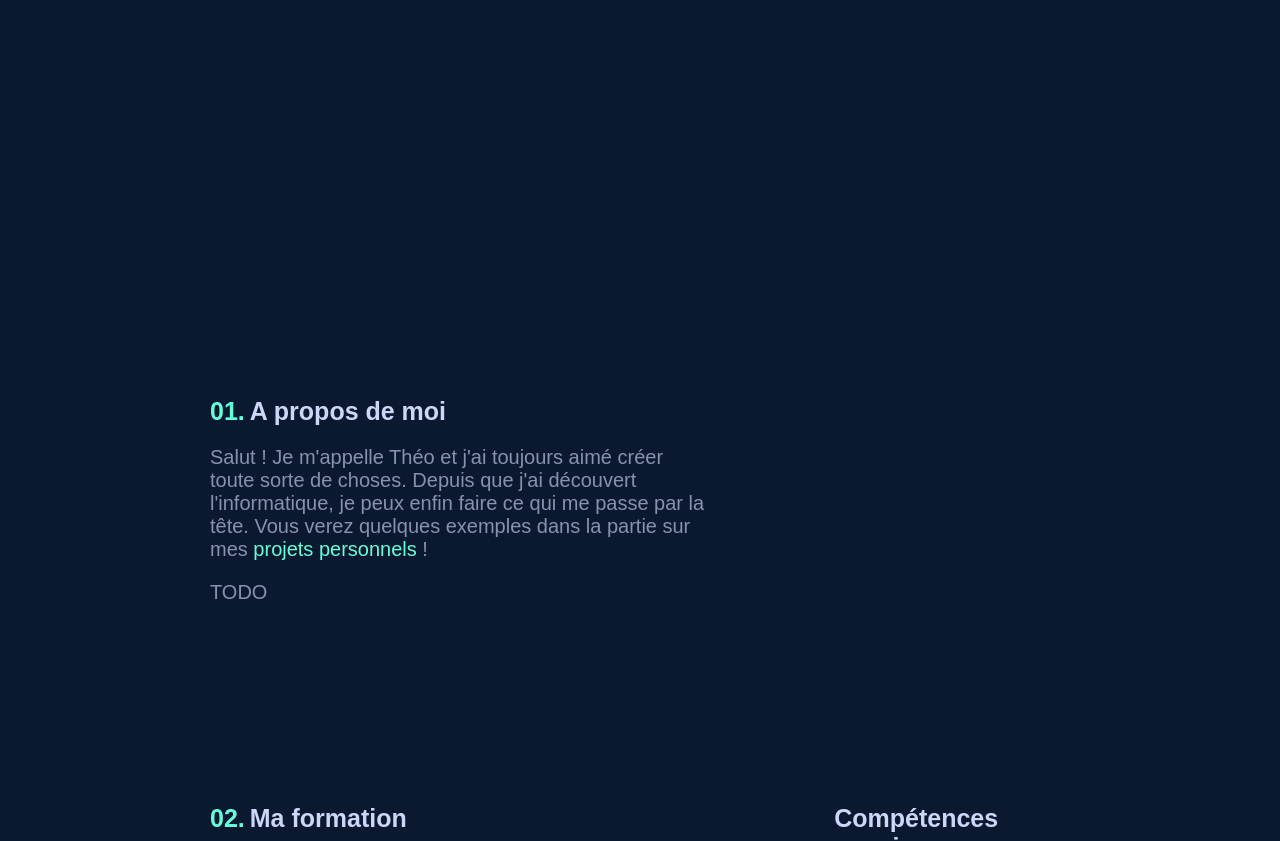
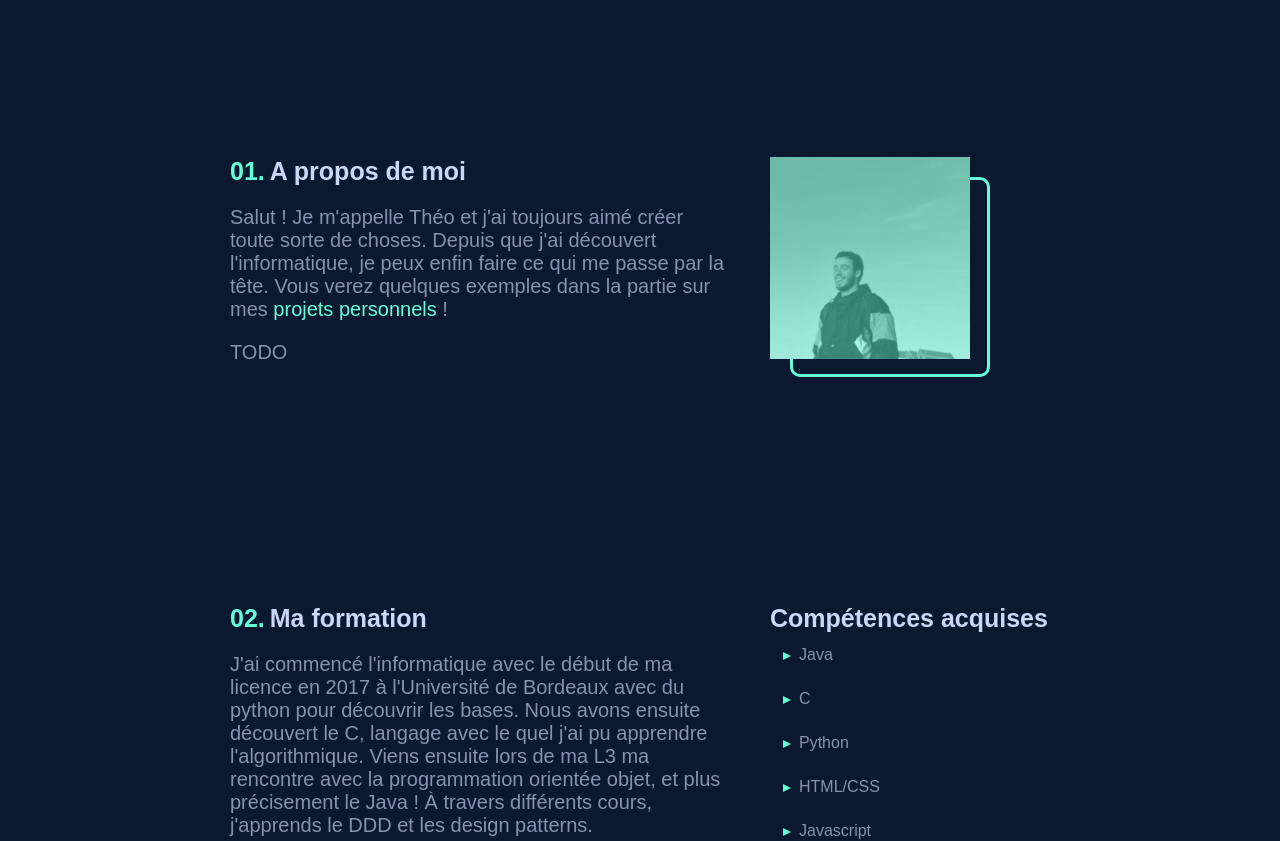
Before and after one commit to Swwitcher/my-website, a plain HTML site: page v2.html in a window 1280 px wide. Shown: the part 547-1388 px from the top of the page. Drawn offline with Linux system fonts and the light colour scheme.

Commit message:
ajout photo + filtre hover

```diff
--- a/v2.css
+++ b/v2.css
@@ -127,16 +127,54 @@ main {
 .vertical {
     display: flex;
     flex-direction: row;
-}
-
-.part {
     padding: 100px;
 }
-
 
 .accueil {
     padding-top: 200px;
     padding-bottom: 300px;
+}
+
+.part {
+    padding: 20px;
+}
+
+.filtre {
+    position: absolute;
+    width: 200px;
+    opacity: 0.5;
+    z-index: 3;
+}
+
+.photo {
+    width: 200px;
+    position: absolute;
+    filter: grayscale();
+    z-index: 2;
+}
+
+.filtre:hover {
+    opacity: 0;
+}
+
+.filtre:hover + .photo {
+    filter: grayscale(0);
+}
+
+.carre {
+    position: absolute;
+    margin-top: 20px;
+    margin-left: 20px;
+    width: 200px;
+    height: 200px;
+    border-radius: 10px;
+    border: solid 3px #64ffda;
+}
+
+.filtre:hover ~ .carre {
+    margin-top: 15px;
+    margin-left: 15px;
+    transition: transform 0.25s ease-out;
 }
 
 .part p {
--- a/v2.html
+++ b/v2.html
@@ -26,12 +26,15 @@
         </nav>
         <main>
             <div class="container-main">
+                <div class="vertical">
                     <div class="part accueil">
                         <h4>Bonjour, je suis</h4>
                         <h1>Théo EL HOULALI</h1>
                         <h2>Étudiant en Informatique</h2>
                         <p>Je suis un étudiant informatique en deuxième année de Master option Génie Logiciel à l'Université de Bordeaux.</p>
                     </div>
+                </div>
+                <div class="vertical">
                     <div class="part" id="moi">
                         <h3>
                             <span>01.</span>A propos de moi
@@ -42,6 +45,12 @@
                         <p>
                             TODO
                         </p>
+                    </div>
+                    <div class="part">
+                        <img src="img-v2/filtre.jpg" class="filtre">
+                        <img src="img-v2/photo.jpg" class="photo">
+                        <div class="carre"></div>
+                    </div>
                 </div>
                 <div class="vertical">
                     <div class="part" id="formation">
@@ -72,6 +81,7 @@
                         </ul>
                     </div>
                 </div>
+                <div class="vertical">
                     <div class="part" id="projet-perso">
                         <h3>
                             <span>03.</span>Mes projets perso
@@ -80,15 +90,20 @@
                             salut
                         </p>
                     </div>
+                </div>
+                <div class="vertical">
                     <div class="part" id="projet-universite">
                         <h3>
                             <span>04.</span>Mes projets universitaires
                         </h3>
                     </div>
+                </div>
+                <div class="vertical">
                     <div class="part" id="contact">
                         <h3>
                             <span>05.</span>Me contacter
                         </h3>
+                    </div>
                 </div>
             </div>
         </main>
```
Also changed, not shown: img-v2/filtre.jpg (added), img-v2/photo.jpg (added). Lines whose indentation alone changed are shown as unchanged.
